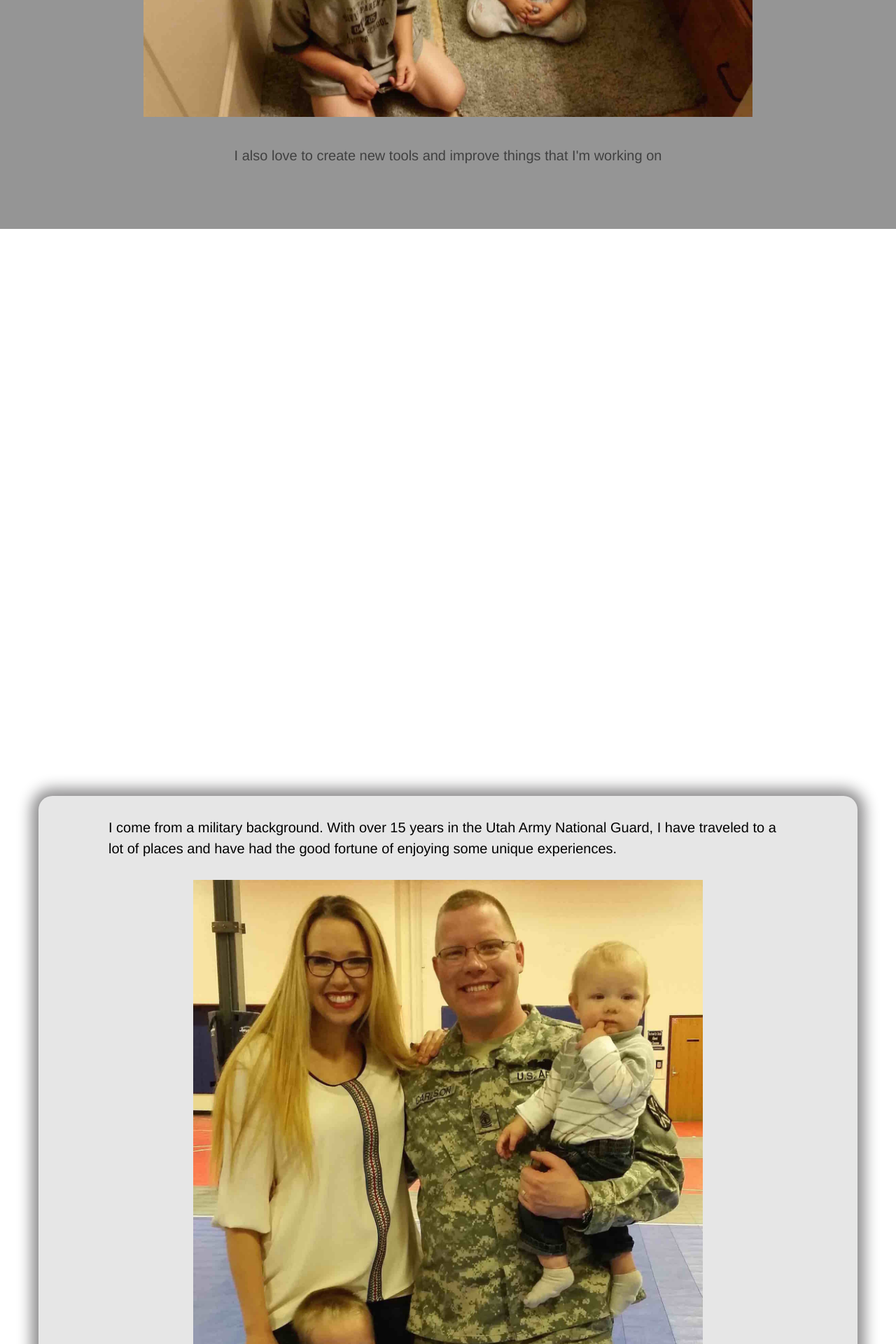
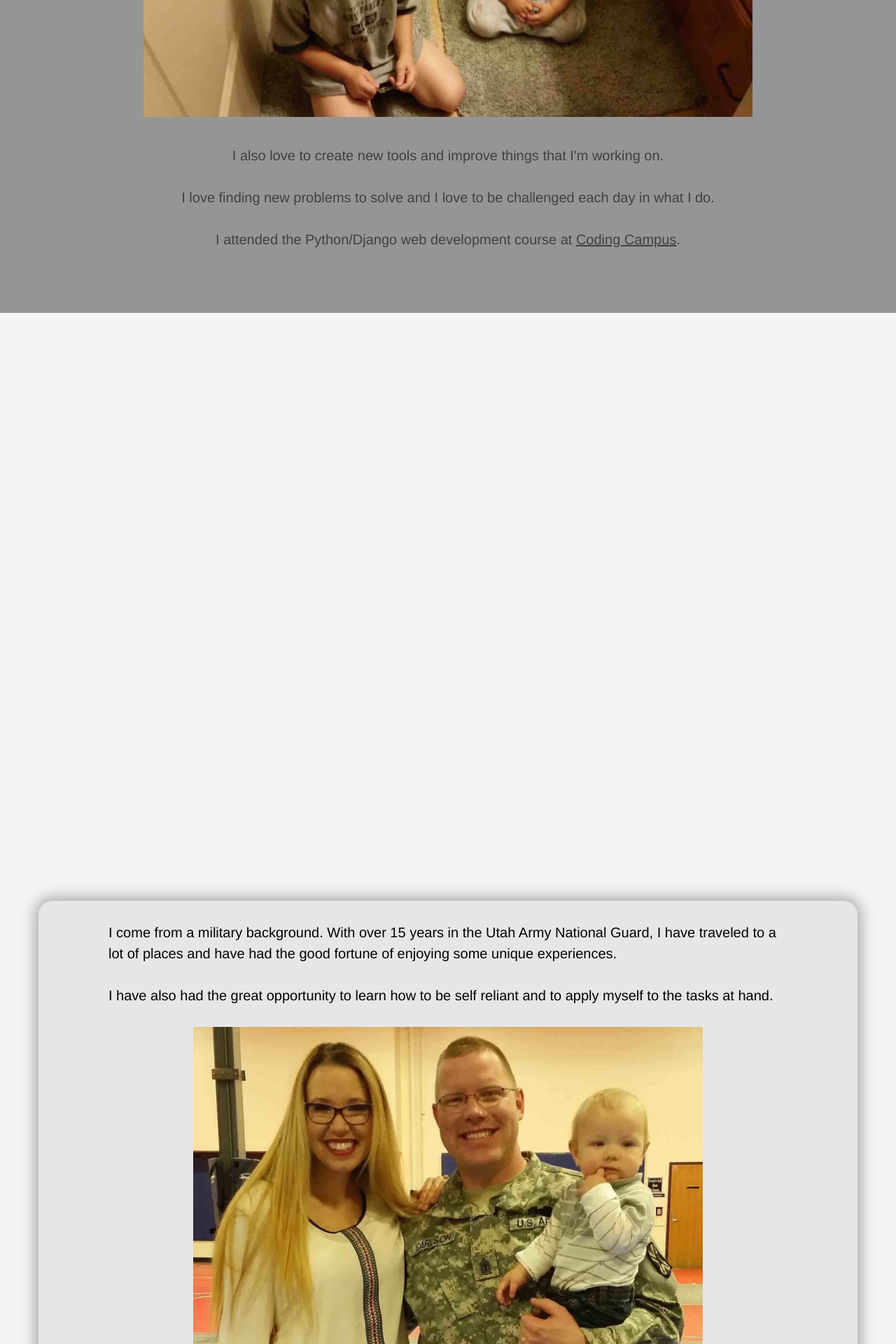
Before and after one commit to jjcarl/message_board, a Django app: page /jonathon/ in a window 1280 px wide. Shown: the part 2200-4120 px from the top of the page at 70% size. Run offline with Django 3.2, Linux system fonts and the light colour scheme; some libraries are stand-ins or nearby versions.

Commit message:
added more styling changes, finished a short initial bio page

```diff
--- a/main/static/css/blog.css
+++ b/main/static/css/blog.css
@@ -56,6 +56,7 @@
 body {
     font-family: 'Helvetica', sans-serif;
     margin-top: 60px;
+    background-color: #F3F3F3;
 }
 
 p {
@@ -82,16 +83,11 @@ hr {
     color: #020202;
     border-radius: 1em;
     padding: 0px;
-    margin-top: 10px;
-    margin-bottom: 10px;
-    -webkit-box-shadow: 0px 0px 20px 10px rgba(20,19,20,0.49);
-    -moz-box-shadow: 0px 0px 20px 10px rgba(20,19,20,0.49);
-    box-shadow: 0px 0px 20px 10px rgba(20,19,20,0.49);
-}
-
-.all-messages {
-    margin-top: 15px;
-    margin-bottom: 15px;
+    margin-top: 2em;
+    margin-bottom: 2em;
+    -webkit-box-shadow: 0px 0px 20px 5px rgba(0,0,0,0.3);
+    -moz-box-shadow: 0px 0px 20px 5px rgba(0,0,0,0.3);
+    box-shadow: 0px 0px 20px 5px rgba(0,0,0,0.3);
 }
 
 .message-meta {
--- a/main/static/js/blog.js
+++ b/main/static/js/blog.js
@@ -272,11 +272,7 @@ $('#edit-message-form select[name="message-post_type"]').change(function(){
     }
 });
 
-$('.navbar-right').on('click', '#sidebar-toggle', function(e){
-    e.preventDefault();
-    $('#right-side-navbar').show();
-})
-
+if (window.innerWidth > 700){
     $('.project-preview').on('click', '.current-project-preview-pic', function(){
         if ($(this).attr('size') === '100') {
             $(this).animate({width: '35em'})
@@ -296,3 +292,4 @@ $('.project-preview').on('click', '.project-preview-pic', function(){
             $(this).attr('size', '100')
         }
     })
+}
--- a/main/templates/home.html
+++ b/main/templates/home.html
@@ -21,7 +21,7 @@
                 <div class="col-xs-12 col-md-offset-2 col-md-8">
                     <div class="project-preview">
                         <h4>Checkin</h4>
-                        <p>A family and task management tool that allows users to create locations and to-do lists. Users can then use the iOS app to check-in at locations, which will automatically pull up to-do lists that were created for that location and that user. This is both a web and iOS app. The web app is based on a Django Rest back-end with an Angular front-end. The iOS app is currently in beta testing.</p>
+                        <p>A family and task management tool that allows users to create locations and to-do lists. Users can then use the iOS app to check-in at locations, which will automatically pull up to-do lists that were created for that location and that user. This is both a web and iOS app. The web app is based on a Django Rest back-end with an AngularJS front-end. Social authentication has been implemented on this app, with the ability to log in using Facebook already up and running. The iOS app is currently in beta testing.</p>
                         <a><img src="{% static 'img/checkin.jpg' %}" alt="Message Board Preview" class="current-project-preview-pic" size="100"></a>
                         <p>Designed from the start to be compatible with web, iOS and Android (coming soon) apps</p>
                         <p>An initial preview of the web app is available <a href="http://checkin.jc2dev.com">here</a></p>
--- a/main/templates/jonathon.html
+++ b/main/templates/jonathon.html
@@ -2,9 +2,7 @@
 {% load staticfiles %}
 {% block content %}
     <div class="background-video-container">
-        <video loop muted autoplay poster="home/puppy.jpg">
-            <source src="{% static 'img/blocks.mp4' %}">
-        </video>
+        <img src="{% static 'img/lake.jpg' %}" alt="">
     </div>
 
     <div class="container-fluid jonathon-page-title">
@@ -24,7 +22,9 @@
             <p>Just like my two boys,</p>
             <p>I love to explore and learn new things.</p>
             <img src="{% static 'img/boys.jpg' %}" alt="The boys playing together" class="story-pic">
-            <p>I also love to create new tools and improve things that I'm working on</p>
+            <p>I also love to create new tools and improve things that I'm working on.</p>
+            <p>I love finding new problems to solve and I love to be challenged each day in what I do.</p>
+            <p>I attended the Python/Django web development course at <a href="http://codingcamp.us/">Coding Campus</a>.</p>
         </div>
     </div>
     <div class="empty-container"></div>
@@ -32,6 +32,7 @@
         <div class="row">
             <div class="col-md-offset-1 col-md-10 about text">
                 <p>I come from a military background. With over 15 years in the Utah Army National Guard, I have traveled to a lot of places and have had the good fortune of enjoying some unique experiences.</p>
+                <p>I have also had the great opportunity to learn how to be self reliant and to apply myself to the tasks at hand.</p>
                 <img src="{% static 'img/family_in_uniform.jpg' %}" alt="The family" class="story-pic">
             </div>
         </div>
@@ -40,6 +41,7 @@
     <div class="space-container">
         <div class="about-text">
             <p>But it's not all work and no play at my house, we also like to go out and have fun together.</p>
+            <p>Being a developer gives me the chance to do something I love, while also being able to spend time with those most important to me.</p>
             <img src="{% static 'img/family_play.jpg' %}" alt="Playing with the family" class="story-pic">
             <br>
             <p>Thanks for checking out my page.</p>
```
Lines whose indentation alone changed are shown as unchanged.
